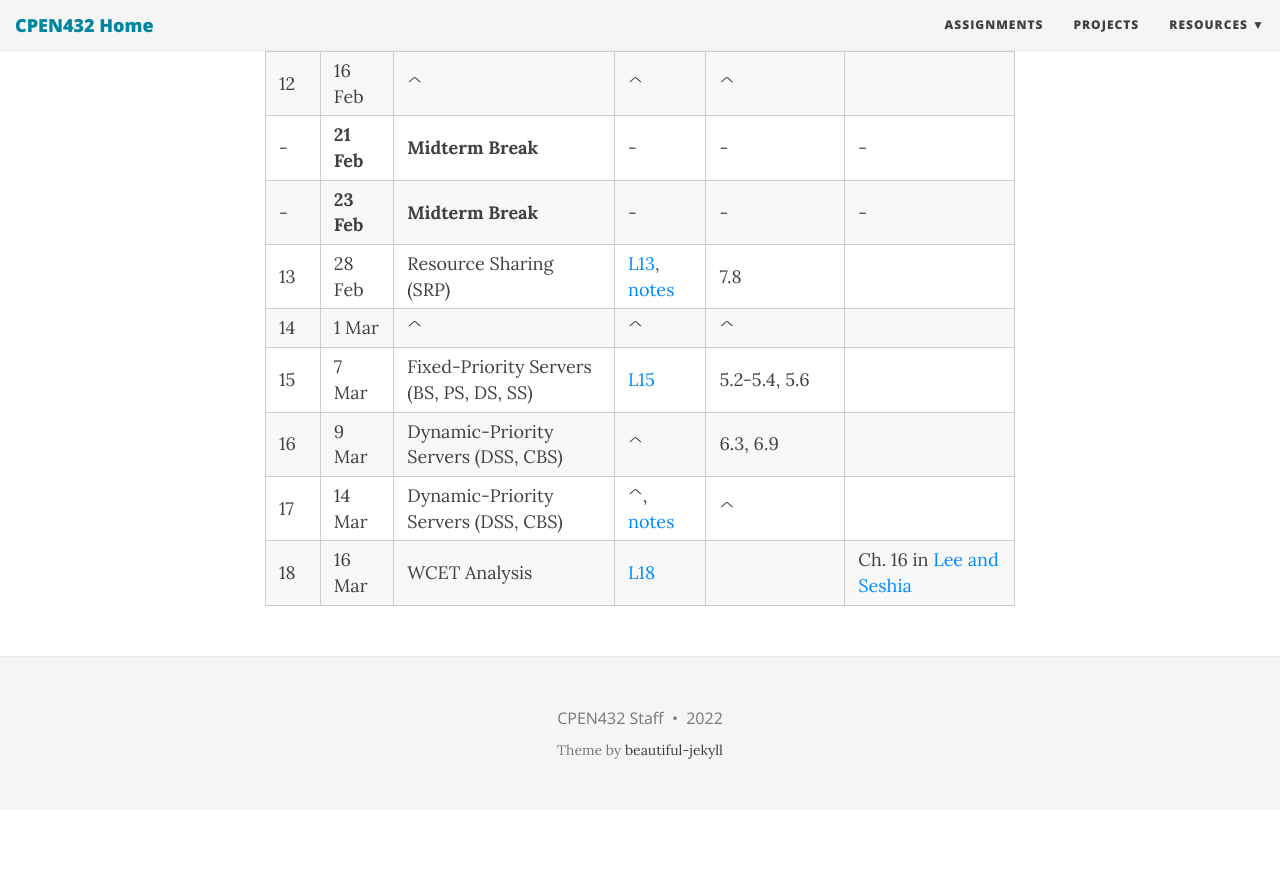
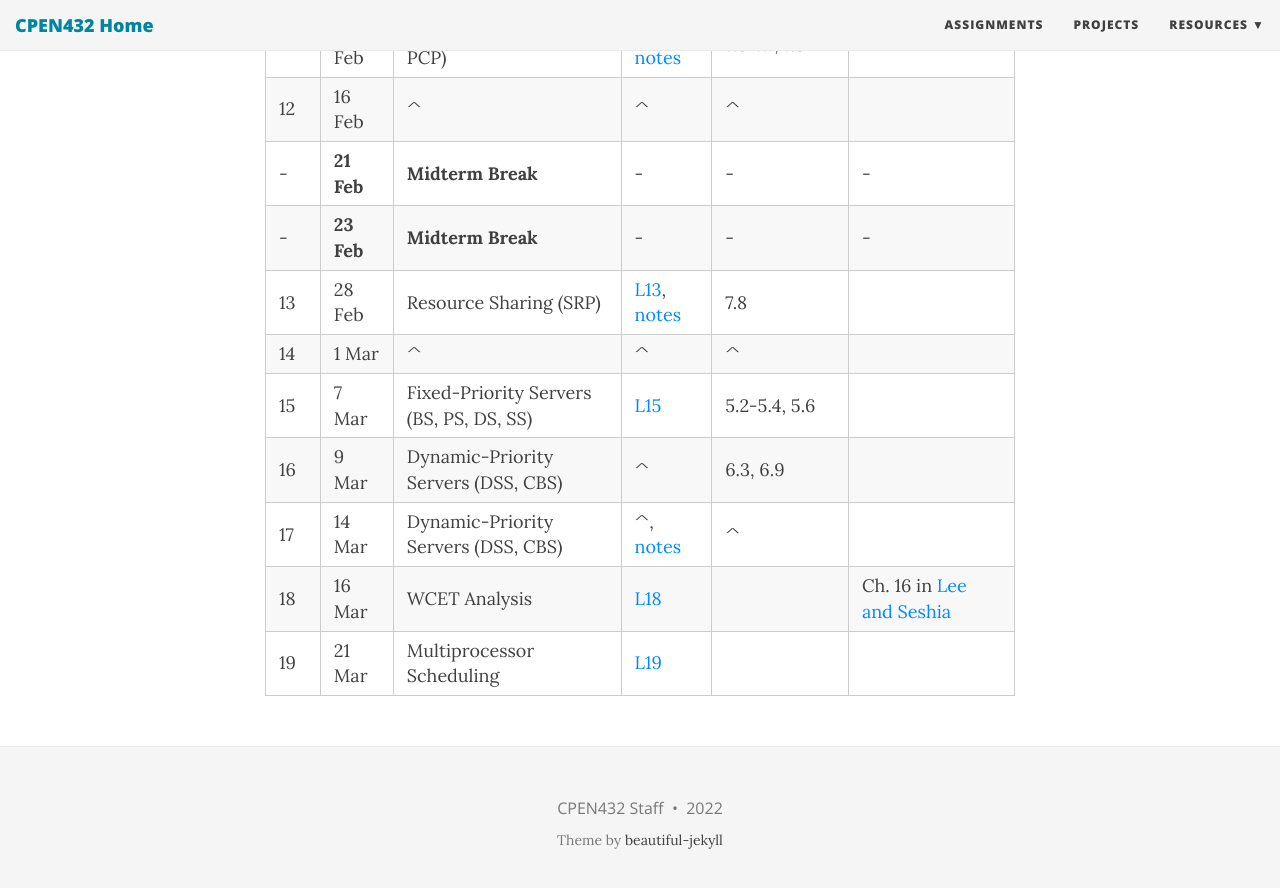
Before and after one commit to CPEN432/cpen432.github.io, a Jekyll site: the page built from lectures.md, in a window 1280 px wide and 900 px high, scrolled down 931 px. Shown: the top 888 px of the window. Built offline with Jekyll 4.4.1, drawn with Linux system fonts in a browser that asks for light colours; nearby versions of some CDN libraries; before the commit the page ends 1741 px from its top, so only the background shows below that.

Commit message:
modified:   lectures.md  	new file:   resources/gujarati-slides/19-multiprocessor.pdf

```diff
--- a/lectures.md
+++ b/lectures.md
@@ -26,6 +26,7 @@
 |  16  | 9 Mar | Dynamic-Priority Servers (DSS, CBS) | ^ |6.3, 6.9 ||
 |  17  | 14 Mar | Dynamic-Priority Servers (DSS, CBS) | ^, [notes](http://cpen432.github.io/resources/gujarati-slides//17-notes.pdf) |^||
 |  18  | 16 Mar | WCET Analysis | [L18](http://cpen432.github.io/resources/gujarati-slides//18-wcet.pdf) || Ch. 16 in [Lee and Seshia](https://ptolemy.berkeley.edu/books/leeseshia/releases/LeeSeshia_DigitalV2_2.pdf) |
+|  19  | 21 Mar | Multiprocessor Scheduling | [L19](http://cpen432.github.io/resources/gujarati-slides//19-multiprocessor.pdf) |||
 
 <!-- | **No.** | **Date** | **Topics** | **Readings** | -->
 <!-- |:---:|:-------|:---:|:----:| -->
```
Also changed, not shown: 1 other file.
